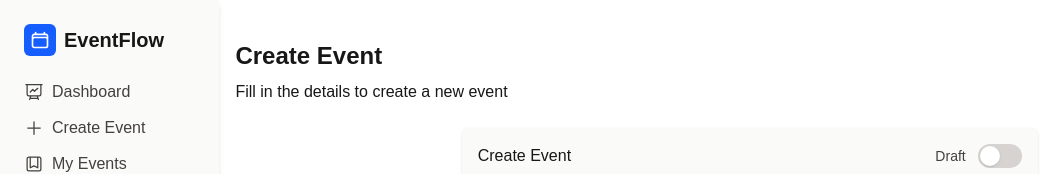
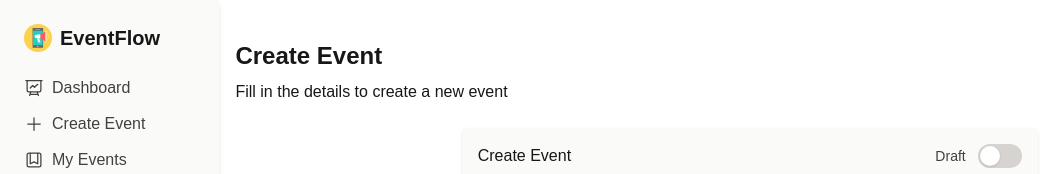
Before and after one commit to ka1130/Happenly, a Next.js app: page /events/new in a window 1280 px wide. Shown: the top 174 px of the page, without its empty margins (0-1061 px from the left). Built offline with nearby package versions, Linux system fonts and the light colour scheme.

Commit message:
Update logo

```diff
--- a/app/layout.tsx
+++ b/app/layout.tsx
@@ -7,7 +7,6 @@ import {
   Cog6ToothIcon,
   PresentationChartLineIcon,
   GlobeAsiaAustraliaIcon,
-  CalendarIcon,
 } from "@heroicons/react/24/outline";
 import "./globals.css";
 
@@ -33,9 +32,7 @@ export default function RootLayout({
         <aside className="w-64 bg-stone-50 p-6 shadow-md">
           <Link href="/">
             <h2 className="mb-6 flex items-center space-x-2 text-xl font-semibold">
-              <span className="flex items-center justify-center rounded-md bg-blue-600 px-1.5 py-1.5">
-                <CalendarIcon className="h-5 w-5 text-white" strokeWidth={2} />
-              </span>
+              <img src="/images/logo.svg" className="h-7 w-7" alt="Logo" />
               <span className="hover:text-stone-600">EventFlow</span>
             </h2>
           </Link>
```
Also changed, not shown: app/events/new/page.tsx (+0 -9 lines), public/images/logo.svg (added).
